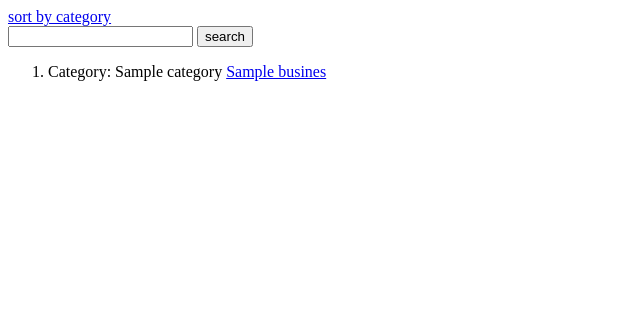
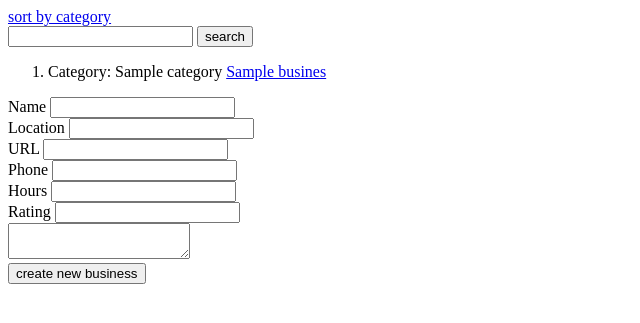
Before and after one commit to kmichala/testing, a Flask app: template templates/businesses.html in a window 1280 px wide. Shown: the top 323 px of the page, without its empty margins (0-640 px from the left). Run offline with Flask 2, Linux system fonts and the light colour scheme; the template is opened without the code that fills it: most values are stand-ins (such as "Sample title", 1, 10 or a date in 2020).

Commit message:
Update businesses.html

```diff
--- a/templates/businesses.html
+++ b/templates/businesses.html
@@ -19,3 +19,32 @@
   </li>
   {% endfor %}
 </ol>
+<form class="business-editor" action="{{ url_for('businesslist') }}" method="post">
+  <label>Name
+    <input name="name" type="text">
+  </label>
+  <br>
+  <label>Location
+    <input name="location" type="text">
+  </label>
+  <br>
+  <label>URL
+    <input name="URL" type="text">
+  </label>
+  <br>
+   <label>Phone
+    <input name="phone" type="text">
+  </label>
+  <br>
+  <label>Hours
+    <input name="hours" type="text">
+  </label>
+  <br>
+  <label>Rating
+    <input name="rating" type="text">
+  </label>
+  <br>
+  <textarea name="description"></textarea>
+  <br>
+  <input class="create" type="submit" value="create new business">
+</form>
```
